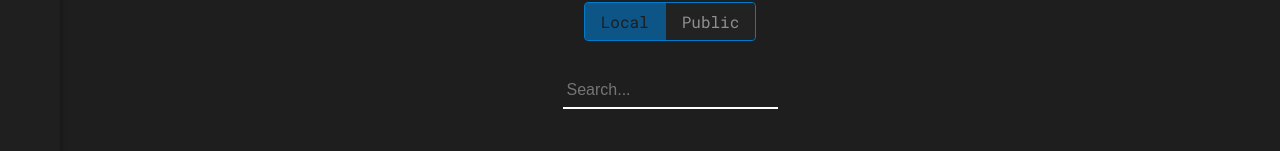
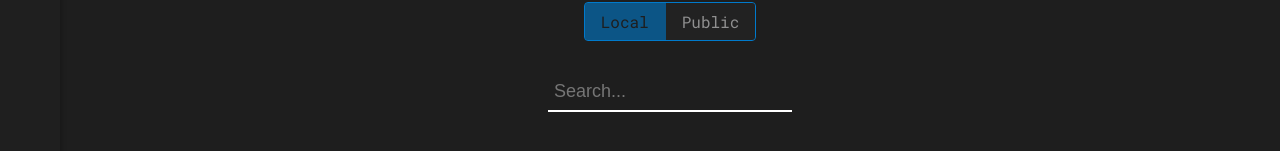
Before and after one commit to Noway-code/TypeAlongSvelte, a SvelteKit app: page /selection in a window 1280 px wide. Shown: the part 253-404 px from the top of the page. Built offline with nearby package versions, Linux system fonts and the light colour scheme; what epubjs would draw is missing.

Commit message:
Update search bar styles

```diff
--- a/src/routes/selection/+page.svelte
+++ b/src/routes/selection/+page.svelte
@@ -526,10 +526,10 @@
     border: none;
     border-bottom: 2px solid #ffffff;
     outline: none;
-    padding: 8px 4px;
-    font-size: 16px;
+    padding: 8px 6px;
+    font-size: 18px;
     color: white;
-    margin-bottom: 12px;
+    margin-bottom: 24px;
   }
 
   .search-bar input:focus {
```
